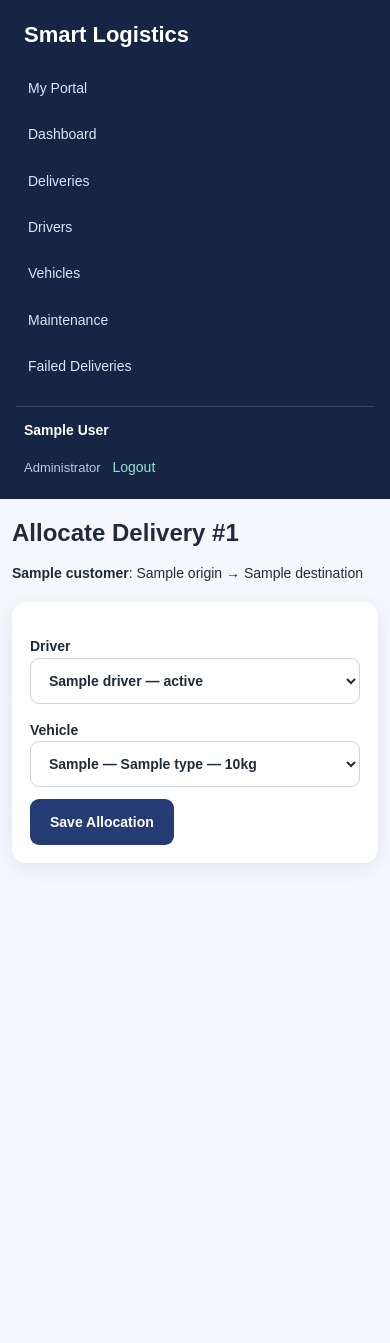
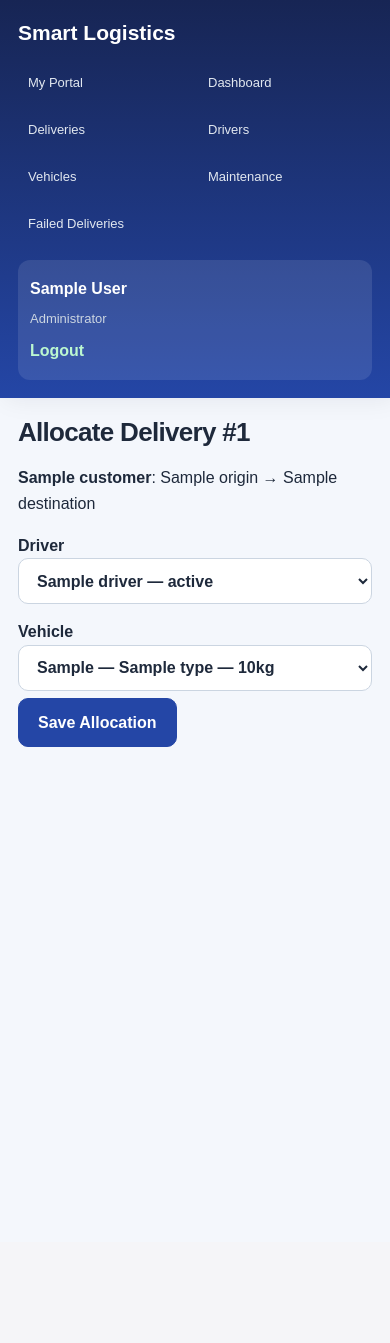
Before and after one commit to Viqt0/smart-transfer-logistics-system, a Flask app: template templates/assign.html in a window 390 px wide. After the commit the page ends 747 px from the top, so only its background shows below. Run offline with Flask 3, Linux system fonts and the light colour scheme; the visitor is signed in with stand-in values (Sample User, id 1); tables that the repository leaves empty hold one stand-in row (values such as "Sample post"); the template is opened without the code that fills it: most values are stand-ins (such as "Sample title", 1, 10 or a date in 2020).

Commit message:
Improve responsive website styling.

```diff
--- a/static/style.css
+++ b/static/style.css
@@ -1,27 +1,24 @@
-/* ========================================
+/* ==========================================
    SMART TRANSFER & LOGISTICS PLANNING SYSTEM
-   Modern Responsive Interface
-======================================== */
+   Modern responsive interface
+========================================== */
+
+:root {
+    --primary: #2446a6;
+    --primary-dark: #173477;
+    --secondary: #10b981;
+    --background: #f4f7fc;
+    --surface: #ffffff;
+    --text: #1e293b;
+    --muted: #64748b;
+    --border: #e2e8f0;
+    --danger: #dc2626;
+    --radius: 16px;
+    --shadow: 0 10px 35px rgba(30, 50, 90, 0.08);
+}
 
 * {
     box-sizing: border-box;
-}
-
-:root {
-    --primary: #243b73;
-    --primary-dark: #172544;
-    --primary-light: #e9efff;
-    --accent: #18a879;
-    --background: #f4f7fc;
-    --surface: #ffffff;
-    --text: #202b3c;
-    --muted: #718096;
-    --border: #e2e8f0;
-    --danger: #dc3545;
-    --warning: #f0a202;
-    --success: #16845b;
-    --radius: 14px;
-    --shadow: 0 5px 20px rgba(25, 42, 75, 0.08);
 }
 
 html {
@@ -34,7 +31,6 @@ body {
     background: var(--background);
     color: var(--text);
     line-height: 1.6;
-    font-size: 15px;
 }
 
 a {
@@ -44,179 +40,369 @@ a {
 }
 
 a:hover {
-    color: var(--accent);
+    color: var(--secondary);
 }
 
-/* SIDEBAR / NAVIGATION */
+button,
+input,
+select,
+textarea {
+    font: inherit;
+}
+
+button,
+.btn {
+    cursor: pointer;
+}
+
+button:focus-visible,
+a:focus-visible,
+input:focus-visible,
+select:focus-visible,
+textarea:focus-visible {
+    outline: 3px solid rgba(36, 70, 166, 0.3);
+    outline-offset: 3px;
+}
+
+/* NAVIGATION */
 
 aside {
     position: fixed;
     top: 0;
     left: 0;
-    bottom: 0;
-    width: 255px;
-    padding: 28px 18px;
+    width: 250px;
+    height: 100vh;
     overflow-y: auto;
-    background: var(--primary-dark);
+    padding: 28px 20px;
+    background: linear-gradient(180deg, #172554, #2446a6);
     color: white;
-    z-index: 1000;
-    display: flex;
-    flex-direction: column;
+    z-index: 100;
+    box-shadow: 5px 0 25px rgba(15, 23, 42, 0.08);
 }
 
 aside h2 {
-    margin: 0 8px 28px;
-    font-size: 22px;
+    margin: 0 0 30px;
+    font-size: 21px;
+    line-height: 1.4;
     color: white;
-    line-height: 1.4;
 }
 
-nav {
+aside nav {
     display: flex;
     flex-direction: column;
     gap: 7px;
 }
 
-nav a {
+aside nav a {
     display: block;
     padding: 12px 14px;
-    color: #dce5f7;
-    border-radius: 9px;
-    font-size: 14px;
+    color: #e2e8f0;
+    border-radius: 10px;
     transition: background 0.2s ease, transform 0.2s ease;
 }
 
-nav a:hover {
-    background: rgba(255, 255, 255, 0.12);
+aside nav a:hover {
+    background: rgba(255, 255, 255, 0.14);
     color: white;
     transform: translateX(3px);
 }
 
 .user-menu {
-    margin-top: auto;
-    padding: 18px 8px 0;
-    color: #e2e8f0;
+    display: flex;
+    flex-direction: column;
+    gap: 8px;
+    margin-top: 28px;
+    padding: 16px 12px;
+    background: rgba(255, 255, 255, 0.1);
+    border-radius: 12px;
     overflow-wrap: anywhere;
 }
 
 .user-menu strong {
-    display: block;
     color: white;
-    margin-bottom: 5px;
 }
 
 .user-menu span {
-    display: inline-block;
-    margin-right: 8px;
+    color: #cbd5e1;
     font-size: 13px;
-    color: #b9c9e6;
 }
 
 .user-menu a {
-    display: inline-block;
-    margin-top: 10px;
-    color: #8ee5c4;
+    color: #bbf7d0;
+    font-weight: bold;
 }
 
 /* MAIN CONTENT */
 
 main {
-    margin-left: 255px;
+    margin-left: 250px;
+    min-height: 100vh;
     padding: 32px;
-    min-height: 100vh;
-    min-width: 0;
 }
 
 main h1 {
-    margin: 0 0 10px;
-    font-size: 30px;
-    line-height: 1.3;
-    color: var(--text);
+    margin-top: 0;
+    font-size: clamp(26px, 3vw, 36px);
+    line-height: 1.25;
+    letter-spacing: -0.7px;
 }
 
 main h2 {
-    margin-top: 30px;
-    font-size: 22px;
+    line-height: 1.3;
 }
 
-main h3 {
-    margin-top: 0;
-    font-size: 18px;
+main > section,
+main > .card,
+main > form {
+    margin-bottom: 26px;
 }
 
-/* CARDS AND DASHBOARD */
+/* BUTTONS */
 
-.card,
-.stat-card,
-.dashboard-card {
-    background: var(--surface);
-    border: 1px solid #edf0f5;
-    border-radius: var(--radius);
-    padding: 24px;
-    margin-bottom: 20px;
-    box-shadow: var(--shadow);
-    transition: transform 0.2s ease, box-shadow 0.2s ease;
+.btn,
+button,
+input[type="submit"] {
+    display: inline-flex;
+    justify-content: center;
+    align-items: center;
+    gap: 8px;
+    min-height: 44px;
+    padding: 11px 19px;
+    border: 1px solid var(--primary);
+    border-radius: 10px;
+    background: var(--primary);
+    color: white;
+    font-weight: 700;
+    text-align: center;
+    transition: transform 0.2s ease, box-shadow 0.2s ease,
+                background 0.2s ease;
 }
 
-.card:hover,
-.stat-card:hover,
-.dashboard-card:hover {
-    transform: translateY(-3px);
-    box-shadow: 0 9px 26px rgba(25, 42, 75, 0.12);
+.btn:hover,
+button:hover,
+input[type="submit"]:hover {
+    background: var(--primary-dark);
+    color: white;
+    transform: translateY(-2px);
+    box-shadow: 0 7px 18px rgba(36, 70, 166, 0.2);
 }
 
-.stat-card strong,
-.stat-card .number {
-    display: block;
-    font-size: 30px;
-    line-height: 1.3;
+.btn-outline {
+    background: transparent;
     color: var(--primary);
 }
 
-.stat-card p {
-    margin: 5px 0 0;
+.btn-outline:hover {
+    background: #e8efff;
+    color: var(--primary-dark);
+}
+
+/* HOMEPAGE HERO */
+
+.hero {
+    display: grid;
+    grid-template-columns: 1.15fr 0.85fr;
+    align-items: center;
+    gap: 35px;
+    min-height: 390px;
+    padding: 45px;
+    overflow: hidden;
+    border-radius: 24px;
+    background: linear-gradient(135deg, #e5edff, #f0fdf8);
+}
+
+.hero-content {
+    max-width: 650px;
+}
+
+.hero-tag {
+    display: inline-block;
+    margin-bottom: 15px;
+    padding: 7px 12px;
+    border-radius: 30px;
+    background: #dbeafe;
+    color: var(--primary-dark);
+    font-size: 12px;
+    font-weight: 800;
+    letter-spacing: 1px;
+}
+
+.hero h1 {
+    margin: 0 0 18px;
+    font-size: clamp(32px, 4vw, 52px);
+    line-height: 1.15;
+    letter-spacing: -1.5px;
+    color: #172554;
+}
+
+.hero h1 span {
+    color: var(--primary);
+}
+
+.hero p {
+    max-width: 560px;
+    color: #475569;
+    font-size: 17px;
+}
+
+.hero-buttons {
+    display: flex;
+    flex-wrap: wrap;
+    gap: 12px;
+    margin-top: 25px;
+}
+
+.hero-visual {
+    position: relative;
+    display: grid;
+    min-height: 250px;
+    place-items: center;
+    border-radius: 22px;
+    background: linear-gradient(145deg, #2446a6, #102653);
+}
+
+.delivery-icon {
+    font-size: clamp(75px, 10vw, 125px);
+    filter: drop-shadow(0 15px 15px rgba(0, 0, 0, 0.15));
+    animation: float 3s ease-in-out infinite;
+}
+
+.floating-card {
+    position: absolute;
+    right: 12px;
+    bottom: 16px;
+    left: 12px;
+    display: flex;
+    align-items: center;
+    gap: 12px;
+    padding: 15px;
+    border: 1px solid rgba(255, 255, 255, 0.7);
+    border-radius: 14px;
+    background: rgba(255, 255, 255, 0.96);
+    box-shadow: var(--shadow);
+}
+
+.floating-card p {
+    margin: 3px 0 0;
+    font-size: 13px;
+}
+
+.status-dot {
+    width: 11px;
+    height: 11px;
+    flex-shrink: 0;
+    border-radius: 50%;
+    background: var(--secondary);
+    box-shadow: 0 0 0 5px #d1fae5;
+}
+
+/* HOMEPAGE FEATURES */
+
+.features-section {
+    padding: 50px 0 25px;
+}
+
+.section-heading {
+    max-width: 650px;
+    margin: 0 auto 30px;
+    text-align: center;
+}
+
+.section-heading h2 {
+    margin: 8px 0;
+    font-size: clamp(25px, 3vw, 34px);
+}
+
+.section-heading p {
     color: var(--muted);
+}
+
+.feature-grid {
+    display: grid;
+    grid-template-columns: repeat(2, minmax(0, 1fr));
+    gap: 20px;
+}
+
+.feature-card {
+    padding: 25px;
+    border: 1px solid var(--border);
+    border-radius: var(--radius);
+    background: var(--surface);
+    box-shadow: var(--shadow);
+    transition: transform 0.25s ease, box-shadow 0.25s ease;
+}
+
+.feature-card:hover {
+    transform: translateY(-6px);
+    box-shadow: 0 18px 35px rgba(30, 50, 90, 0.13);
+}
+
+.feature-icon {
+    display: grid;
+    width: 55px;
+    height: 55px;
+    place-items: center;
+    margin-bottom: 15px;
+    border-radius: 15px;
+    background: #e8efff;
+    font-size: 27px;
+}
+
+.feature-card h3 {
+    margin: 0 0 8px;
+}
+
+.feature-card p {
+    margin: 0;
+    color: var(--muted);
+}
+
+/* CALL TO ACTION */
+
+.cta-section {
+    display: flex;
+    align-items: center;
+    justify-content: space-between;
+    flex-wrap: wrap;
+    gap: 20px;
+    margin: 25px 0;
+    padding: 30px;
+    border-radius: var(--radius);
+    background: #172554;
+    color: white;
+}
+
+.cta-section h2 {
+    margin-top: 0;
+}
+
+.cta-section p {
+    color: #cbd5e1;
 }
 
 /* FORMS */
 
 form {
-    background: var(--surface);
-    padding: 24px;
-    border-radius: var(--radius);
-    margin: 18px 0 25px;
-    box-shadow: var(--shadow);
+    max-width: 100%;
 }
 
 label {
     display: block;
     margin: 15px 0 7px;
-    font-weight: 600;
-    color: var(--text);
+    font-weight: 700;
 }
 
-input,
+input:not([type="checkbox"]):not([type="radio"]):not([type="submit"]),
 select,
 textarea {
-    display: block;
     width: 100%;
-    max-width: 100%;
-    padding: 13px 14px;
-    margin: 0 0 12px;
+    min-height: 46px;
+    padding: 12px 14px;
     border: 1px solid #cbd5e1;
-    border-radius: 9px;
+    border-radius: 10px;
     background: white;
     color: var(--text);
-    font: inherit;
-    outline: none;
     transition: border-color 0.2s ease, box-shadow 0.2s ease;
-}
-
-input:focus,
-select:focus,
-textarea:focus {
-    border-color: var(--primary);
-    box-shadow: 0 0 0 3px rgba(36, 59, 115, 0.12);
 }
 
 textarea {
@@ -224,42 +410,47 @@ textarea {
     resize: vertical;
 }
 
-/* BUTTONS */
-
-button,
-.btn,
-input[type="submit"] {
-    display: inline-block;
-    width: auto;
-    padding: 12px 20px;
-    border: none;
-    border-radius: 9px;
-    background: var(--primary);
-    color: white;
-    font: inherit;
-    font-weight: 600;
-    cursor: pointer;
-    transition: background 0.2s ease, transform 0.2s ease;
+input:focus,
+select:focus,
+textarea:focus {
+    border-color: var(--primary);
+    box-shadow: 0 0 0 3px rgba(36, 70, 166, 0.1);
+    outline: none;
 }
 
-button:hover,
-.btn:hover,
-input[type="submit"]:hover {
-    background: var(--primary-dark);
-    color: white;
-    transform: translateY(-1px);
+/* CARDS AND DASHBOARDS */
+
+.card,
+.dashboard-card,
+.stat-card {
+    padding: 24px;
+    border: 1px solid var(--border);
+    border-radius: var(--radius);
+    background: var(--surface);
+    box-shadow: var(--shadow);
 }
 
-button:active,
-.btn:active {
-    transform: scale(0.98);
+.stat-grid,
+.stats-grid,
+.dashboard-grid {
+    display: grid;
+    grid-template-columns: repeat(4, minmax(0, 1fr));
+    gap: 18px;
+    margin: 25px 0;
 }
 
-button:focus-visible,
-.btn:focus-visible,
-a:focus-visible {
-    outline: 3px solid #8bb6ff;
-    outline-offset: 3px;
+.stat-card h3,
+.dashboard-card h3 {
+    margin-top: 0;
+    color: var(--muted);
+    font-size: 14px;
+}
+
+.stat-card .number,
+.stat-card .value {
+    color: var(--primary);
+    font-size: 30px;
+    font-weight: 800;
 }
 
 /* TABLES */
@@ -267,9 +458,9 @@ a:focus-visible {
 .table-container {
     width: 100%;
     overflow-x: auto;
+    border: 1px solid var(--border);
+    border-radius: 12px;
     background: white;
-    border-radius: var(--radius);
-    box-shadow: var(--shadow);
 }
 
 table {
@@ -280,257 +471,239 @@ table {
 
 th,
 td {
-    padding: 15px;
+    padding: 14px 16px;
+    border-bottom: 1px solid var(--border);
     text-align: left;
-    border-bottom: 1px solid var(--border);
     vertical-align: middle;
 }
 
 th {
-    background: #edf2fa;
-    color: var(--text);
-    font-weight: 700;
+    background: #edf2ff;
+    color: #1e3a8a;
+    font-size: 13px;
     white-space: nowrap;
 }
 
 tbody tr:hover {
-    background: #f7faff;
+    background: #f8faff;
 }
 
 tbody tr:last-child td {
     border-bottom: none;
 }
 
-/* STATUS BADGES */
+/* STATUS LABELS */
 
 .badge,
-.status {
+.status-badge {
     display: inline-block;
     padding: 5px 10px;
-    border-radius: 20px;
+    border-radius: 30px;
+    background: #e2e8f0;
+    color: #334155;
     font-size: 12px;
-    font-weight: 700;
-    background: #edf2fa;
-    color: var(--primary);
+    font-weight: 800;
 }
 
 .badge.success,
-.status.delivered {
-    background: #d9f8e9;
-    color: #126b49;
+.status-badge.delivered {
+    background: #d1fae5;
+    color: #065f46;
 }
 
 .badge.warning,
-.status.pending {
-    background: #fff1c9;
-    color: #805600;
+.status-badge.pending {
+    background: #fef3c7;
+    color: #92400e;
 }
 
 .badge.danger,
-.status.failed {
-    background: #ffe0e0;
-    color: #a51d2d;
+.status-badge.failed {
+    background: #fee2e2;
+    color: #991b1b;
 }
 
-.status.in-transit {
-    background: #dcecff;
-    color: #1d4f91;
-}
-
-/* FLASH / FEEDBACK MESSAGES */
-
-.flash {
-    padding: 14px 18px;
-    margin: 0 0 18px;
-    border-radius: 10px;
-    background: #e1f7eb;
-    color: #17633f;
-    border: 1px solid #bcebd0;
-    overflow-wrap: anywhere;
-}
-
-.flash.error {
-    background: #ffebeb;
-    color: #9b2020;
-    border-color: #f5c2c2;
+.badge.info,
+.status-badge.transit {
+    background: #dbeafe;
+    color: #1d4ed8;
 }
 
 /* LOGIN AND SIGNUP */
 
 .auth-container {
+    display: grid;
     min-height: 75vh;
-    display: flex;
-    align-items: center;
-    justify-content: center;
-    padding: 20px;
+    place-items: center;
+    padding: 25px 0;
 }
 
 .auth-box {
     width: 100%;
-    max-width: 440px;
-    padding: 32px;
+    max-width: 520px;
+    padding: 35px;
+    border: 1px solid rgba(255, 255, 255, 0.8);
+    border-radius: 24px;
     background: white;
-    border-radius: 18px;
-    box-shadow: 0 12px 40px rgba(25, 42, 75, 0.12);
+    box-shadow: 0 20px 60px rgba(30, 50, 90, 0.1);
 }
 
 .auth-box h1 {
-    color: var(--primary);
-    font-size: 26px;
-    margin: 0 0 8px;
-}
-
-.auth-box h2 {
-    margin: 10px 0;
-    font-size: 24px;
+    color: #2446a6;
 }
 
 .auth-subtitle {
     color: var(--muted);
-    margin-bottom: 22px;
 }
 
-.auth-box form {
-    padding: 0;
-    box-shadow: none;
-    margin: 0;
-}
-
-.auth-box button,
-.auth-box input[type="submit"] {
+.auth-box button {
     width: 100%;
-    margin-top: 12px;
+    margin-top: 20px;
 }
 
 .auth-link {
+    margin-top: 22px;
     text-align: center;
-    margin-top: 22px;
 }
 
-.auth-link a {
-    font-weight: 700;
+/* FLASH MESSAGES */
+
+.flash {
+    margin: 0 0 18px;
+    padding: 14px 18px;
+    border: 1px solid #a7f3d0;
+    border-radius: 12px;
+    background: #ecfdf5;
+    color: #065f46;
+    overflow-wrap: anywhere;
 }
 
-/* PORTAL AND QUICK ACTIONS */
+/* ANIMATIONS */
 
-.portal-grid,
-.dashboard-grid,
-.stats-grid {
-    display: grid;
-    grid-template-columns: repeat(2, minmax(0, 1fr));
-    gap: 20px;
-    margin-top: 24px;
+@keyframes float {
+    0%, 100% {
+        transform: translateY(0);
     }
 
-.portal-card {
-    display: block;
-    padding: 24px;
-    background: white;
-    border: 1px solid var(--border);
-    border-radius: var(--radius);
-    box-shadow: var(--shadow);
-    transition: transform 0.2s ease, border-color 0.2s ease;
+    50% {
+        transform: translateY(-10px);
+    }
 }
 
-.portal-card:hover {
-    transform: translateY(-4px);
-    border-color: var(--primary);
+/* TABLET */
+
+@media (max-width: 1050px) {
+    aside {
+        width: 215px;
+        padding: 22px 14px;
     }
 
-.portal-card h3 {
-    color: var(--primary);
+    main {
+        margin-left: 215px;
+        padding: 24px;
     }
 
-.portal-card p {
-    color: var(--muted);
+    .hero {
+        padding: 30px;
+        gap: 22px;
     }
 
-/* MOBILE RESPONSIVENESS */
+    .stat-grid,
+    .stats-grid,
+    .dashboard-grid {
+        grid-template-columns: repeat(2, minmax(0, 1fr));
+    }
+}
 
-@media (max-width: 850px) {
+/* MOBILE */
+
+@media (max-width: 700px) {
     aside {
         position: relative;
         width: 100%;
-        min-height: auto;
-        padding: 20px 16px;
+        height: auto;
+        padding: 18px;
     }
 
     aside h2 {
         margin-bottom: 16px;
     }
 
-    nav {
-        gap: 4px;
+    aside nav {
+        display: grid;
+        grid-template-columns: repeat(2, minmax(0, 1fr));
+        gap: 6px;
     }
 
-    nav a {
-        padding: 10px 12px;
+    aside nav a {
+        padding: 10px;
+        font-size: 13px;
     }
 
     .user-menu {
-        margin-top: 18px;
-        padding-top: 12px;
-        border-top: 1px solid rgba(255, 255, 255, 0.15);
+        margin-top: 15px;
     }
 
     main {
         margin-left: 0;
-        padding: 22px 16px;
+        padding: 18px;
     }
 
-    main h1 {
-        font-size: 26px;
+    .hero {
+        grid-template-columns: 1fr;
+        padding: 25px 20px;
     }
 
-    .portal-grid,
-    .dashboard-grid,
-    .stats-grid {
+    .hero-visual {
+        min-height: 220px;
+    }
+
+    .hero-buttons {
+        flex-direction: column;
+    }
+
+    .hero-buttons .btn {
+        width: 100%;
+    }
+
+    .feature-grid {
+        grid-template-columns: 1fr;
+    }
+
+    .stat-grid,
+    .stats-grid,
+    .dashboard-grid {
         grid-template-columns: repeat(2, minmax(0, 1fr));
         gap: 12px;
     }
 
-    .card,
     .stat-card,
     .dashboard-card {
-        padding: 18px;
+        padding: 16px;
+    }
+
+    .auth-box {
+        padding: 25px 20px;
+    }
+
+    .cta-section {
+        padding: 23px;
     }
 
     th,
     td {
-        padding: 12px;
+        padding: 11px;
     }
 }
 
-@media (max-width: 480px) {
-    body {
-        font-size: 14px;
-    }
+/* REDUCED MOTION ACCESSIBILITY */
 
-    main {
-        padding: 18px 12px;
-    }
-
-    main h1 {
-        font-size: 24px;
-    }
-
-    .portal-grid,
-    .dashboard-grid,
-    .stats-grid {
-        grid-template-columns: 1fr;
-    }
-
-    .auth-box {
-        padding: 24px 18px;
-    }
-
-    form {
-        padding: 18px;
-    }
-
-    button,
-    .btn,
-    input[type="submit"] {
-        max-width: 100%;
+@media (prefers-reduced-motion: reduce) {
+    *,
+    *::before,
+    *::after {
+        scroll-behavior: auto !important;
+        animation-duration: 0.01ms !important;
+        transition-duration: 0.01ms !important;
     }
    }
```
Lines whose indentation alone changed are shown as unchanged.
